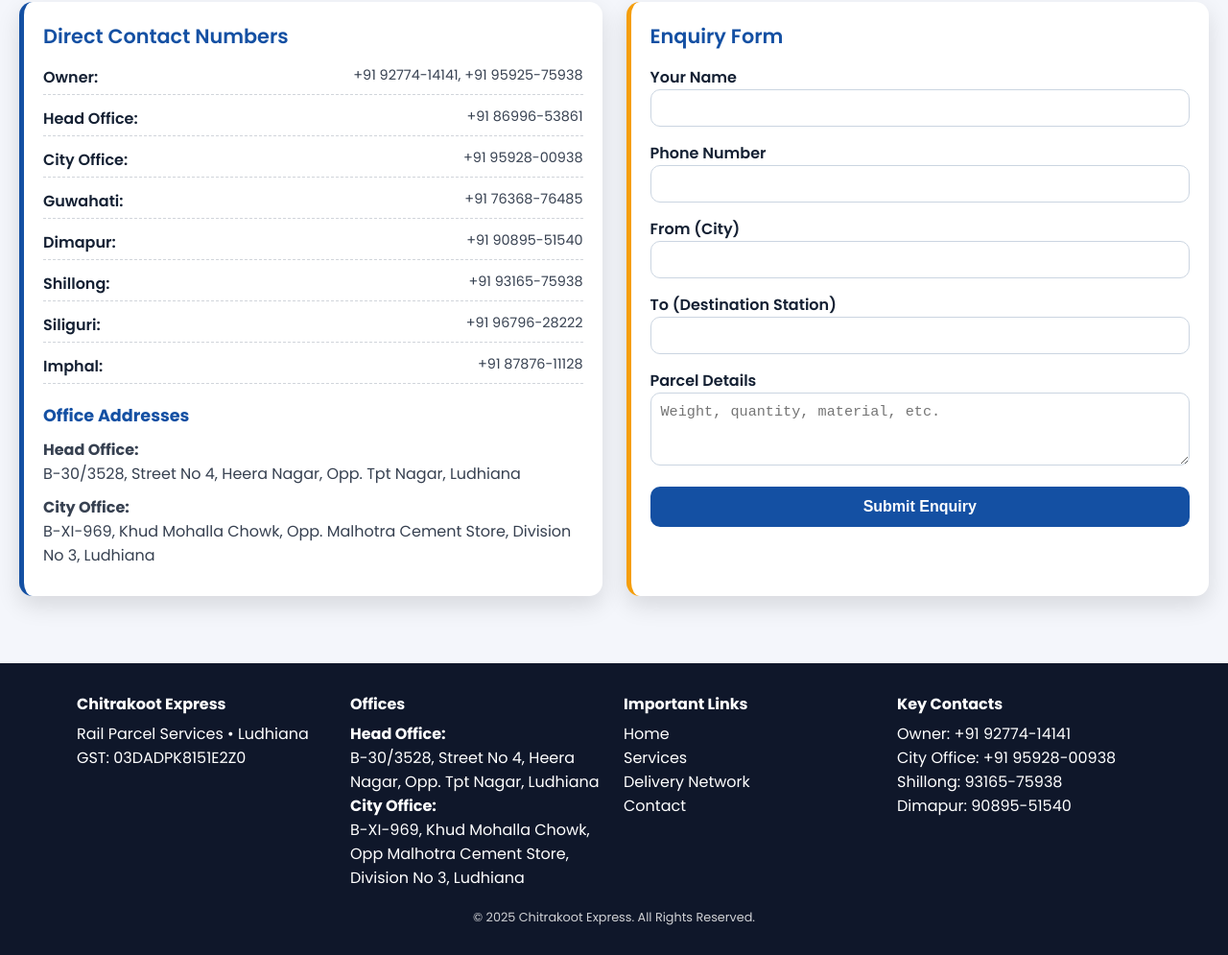
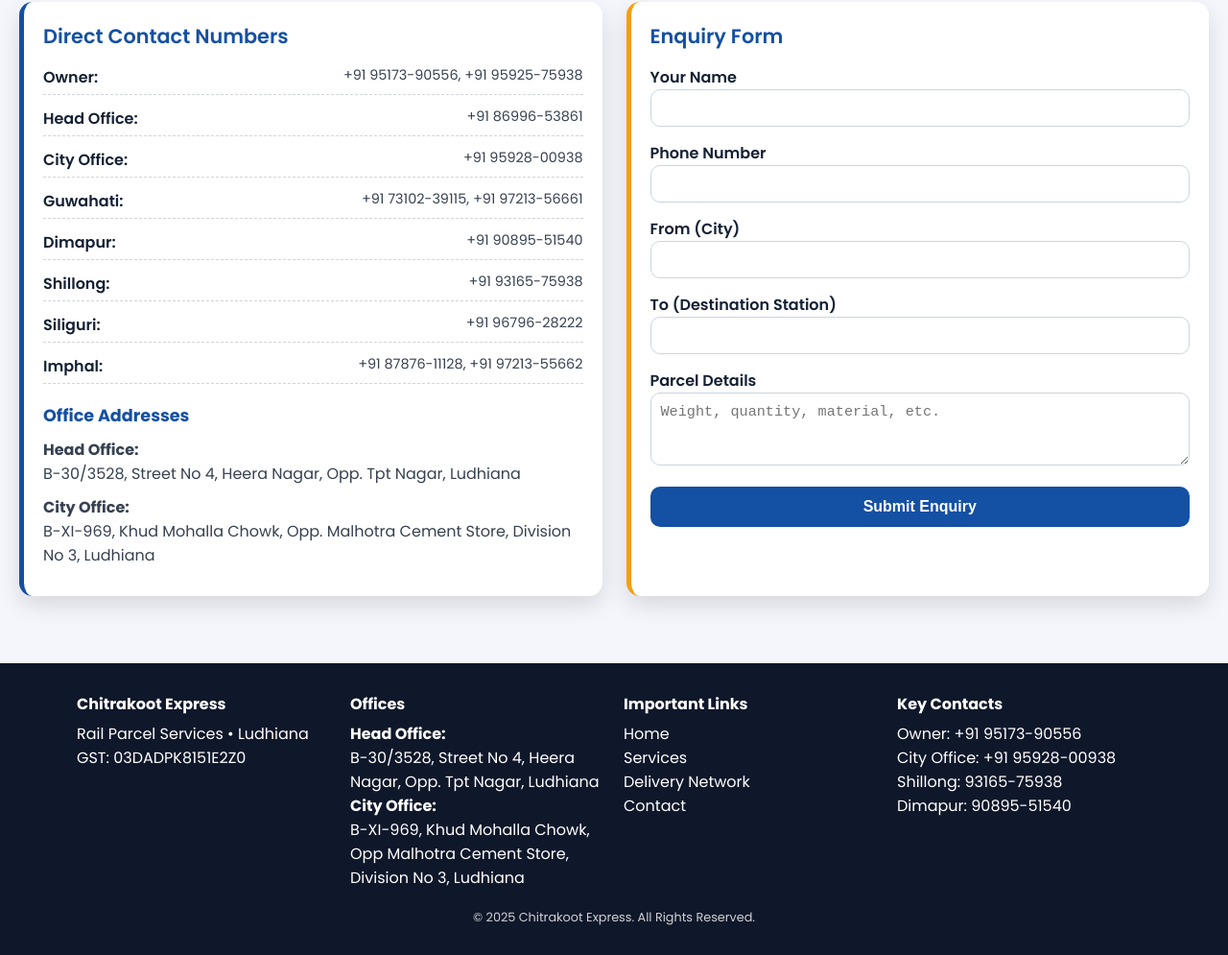
Before and after one commit to piyushbharti02-prog/chitrakootexpress, a plain HTML site: page contact.html in a window 1280 px wide. Shown: the part 214-1209 px from the top of the page at 96% size. Drawn offline with Linux system fonts and the light colour scheme.

Commit message:
contact.html

```diff
--- a/contact.html
+++ b/contact.html
@@ -63,7 +63,7 @@
 
         <div class="contact-row">
           <span class="label">Owner:</span>
-          <span class="value">+91 92774-14141, +91 95925-75938</span>
+          <span class="value">+91 95173-90556, +91 95925-75938</span>
         </div>
 
         <div class="contact-row">
@@ -78,7 +78,7 @@
 
         <div class="contact-row">
           <span class="label">Guwahati:</span>
-          <span class="value">+91 76368-76485</span>
+          <span class="value">+91 73102-39115, +91 97213-56661</span>
         </div>
 
         <div class="contact-row">
@@ -98,7 +98,7 @@
 
         <div class="contact-row">
           <span class="label">Imphal:</span>
-          <span class="value">+91 87876-11128</span>
+          <span class="value">+91 87876-11128, +91 97213-55662</span>
         </div>
 
       </div>
@@ -173,7 +173,7 @@
     </div>
     <div>
       <h4>Key Contacts</h4>
-      <p>Owner: +91 92774-14141</p>
+      <p>Owner: +91 95173-90556</p>
       <p>City Office: +91 95928-00938</p>
       <p>Shillong: 93165-75938</p>
       <p>Dimapur: 90895-51540</p>
@@ -206,7 +206,7 @@
     "*To:* " + toStation + "%0A" +
     "*Parcel Details:* " + parcelDetails;
 
-  let phoneNumber = "919277414141"; // Example: 919277414141
+  let phoneNumber = "919517390556"; // Example: 919517390556
 
   // WhatsApp API Link
   let url = "https://wa.me/" + phoneNumber + "?text=" + message;
```
